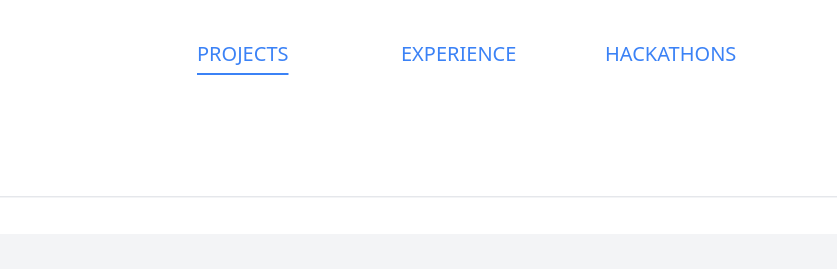
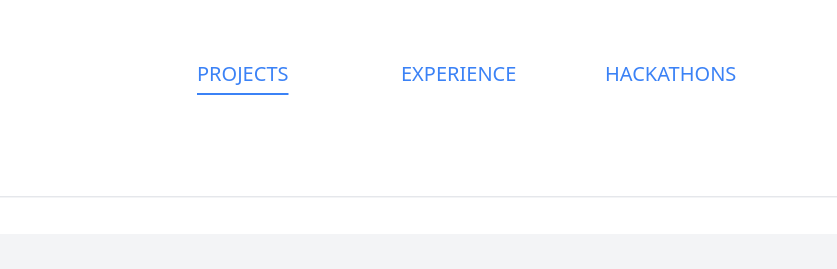
Before and after one commit to bhuwanP69/PortfolioNew, a website: page index.html in a window 1280 px wide. Shown: the top 269 px of the page, 443-1280 px from the left. Drawn offline with Linux system fonts and the light colour scheme.

Commit message:
right little down

```diff
--- a/index.html
+++ b/index.html
@@ -22,7 +22,7 @@
             >Bhuwan Paudel</a
           >
         </div>
-        <div class="right grid md:grid-cols-3 grid-cols-1 gap-3">
+        <div class="right mt-5 grid md:grid-cols-3 grid-cols-1 gap-3">
           <a
             href="projects.html"
             class="projects uppercase mr-96 text-lg hover:text-xl lg:text-xl lg:hover:text-2xl text-blue-500 underline hover:text-black text-underline-color-black"
```
Also changed, not shown: css/main.css.
